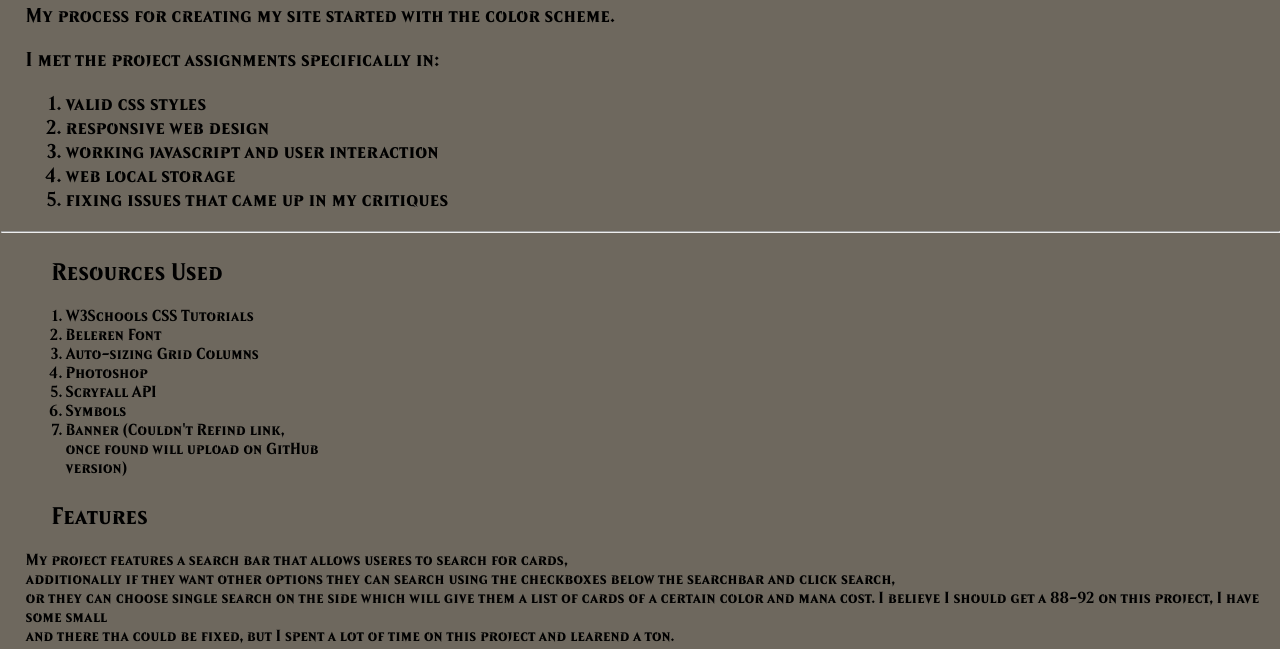
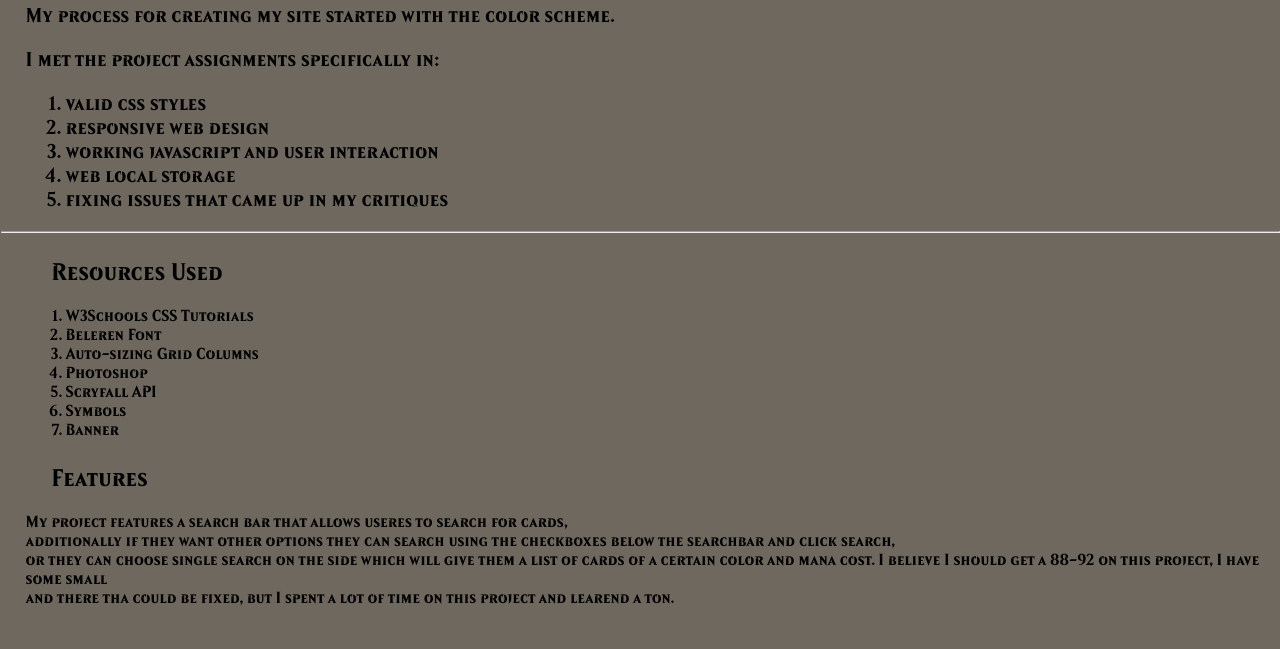
Before and after one commit to kizielinski/IGME-235-Public, a plain HTML site: page project2/documentation.html in a window 1280 px wide. Shown: the part 151-800 px from the top of the page. Drawn offline with Linux system fonts and the light colour scheme; a web font is replaced by a local one.

Commit message:
Added banner documentation

```diff
--- a/project2/documentation.html
+++ b/project2/documentation.html
@@ -42,7 +42,7 @@
                     <li class="resource">Photoshop</a></li>
                     <li class="resource"><a class="resourceLink" href="https://scryfall.com/docs/api">Scryfall API</a></li>
                     <li class="resource"><a class="resourceLink" href="https://www.kissclipart.com/magic-the-gathering-red-mana-clipart-magic-the-gat-9jvpgn/">Symbols</a></li>
-                    <li class="resource"><a class="resourceLink" href="https://www.google.com/imghp?hl=en">Banner (Couldn't Refind link, once found will upload on GitHub version)</a></li>
+                    <li class="resource"><a class="resourceLink" href="https://www.google.com/url?sa=i&source=images&cd=&ved=2ahUKEwi1oqXcjIfmAhUi1VkKHVR6CloQjRx6BAgBEAQ&url=https%3A%2F%2Fblikewallpapers.blogspot.com%2F2019%2F02%2Fmagic-gathering-wallpaper-planar-chaos.html&psig=AOvVaw29aEm3u6NUG2XidVYOkRNh&ust=1574830982711691">Banner</a></li>
                 </ol>
             </section>
 
```
